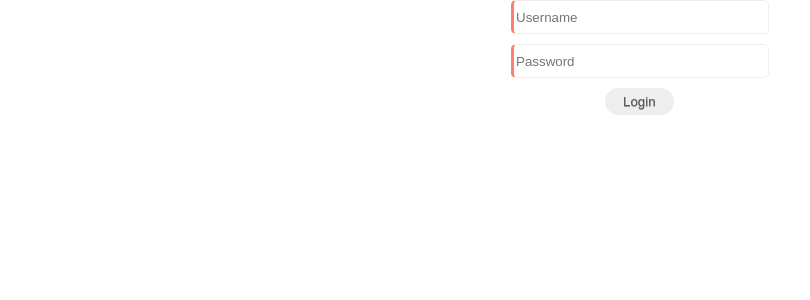
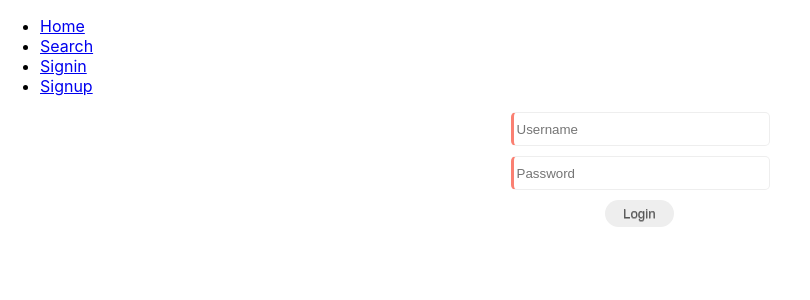
Before and after one commit to daniel08s/worst-parking, a React (Create React App) app in the folder client/: page /signin in a window 1280 px wide. Shown: the top 300 px of the page, without its empty margins (0-810 px from the left). Built offline with nearby package versions, Linux system fonts and the light colour scheme; no server answers.

Commit message:
Finish login & registration. Add withAuth & withSession HOCs. Add Navbar. Add getCurrentUser query in client

```diff
--- a/client/src/components/App.js
+++ b/client/src/components/App.js
@@ -3,6 +3,7 @@ import { Query } from 'react-apollo';
 import styled from 'styled-components';
 
 import { GET_ALL_USERS } from '../queries';
+import Error from './Error';
 
 const UserList = styled.ul`
   list-style-type: none;
@@ -20,8 +21,7 @@ const App = () => (
     <Query query={GET_ALL_USERS}>
       {({ data, loading, error }) => {
         if (loading) return <div>Loading...</div>
-        if (error) return <div>{error.message}</div>
-        console.log(data);
+        if (error) return <Error error={error}/>
         return (
           <>
             <h2>Users:</h2>
--- a/client/src/components/Auth/Logout.js
+++ b/client/src/components/Auth/Logout.js
@@ -0,0 +1,21 @@
+import React from 'react';
+import { withRouter } from 'react-router-dom';
+import { ApolloConsumer } from 'react-apollo';
+
+const handleLogout = (client, history) => {
+  localStorage.setItem('token', '');
+  client.resetStore();
+  history.push('/');
+};
+
+const Logout = ({ history }) => (
+  <ApolloConsumer>
+    {client => {
+      return (
+        <button onClick={() => handleLogout(client, history)}>Logout</button>
+      );
+    }}
+  </ApolloConsumer>
+);
+
+export default withRouter(Logout);
--- a/client/src/components/Auth/Register.js
+++ b/client/src/components/Auth/Register.js
@@ -1,18 +1,32 @@
 import React, { useState } from 'react';
+import { withRouter } from 'react-router-dom';
 import { Mutation } from 'react-apollo';
 
 import { RegisterForm, Input, Button } from '../Styles';
 import { REGISTER_USER } from '../../queries';
 import Error from '../Error';
 
-export default () => {
+const Register = (props) => {
   const [username, setUsername] = useState('');
   const [email, setEmail] = useState('');
   const [password, setPassword] = useState('');
   const [passwordConf, setPasswordConf] = useState('');
 
-  const handleSubmit = event => {
+  const clearState = () => {
+    setUsername('');
+    setEmail('');
+    setPassword('');
+    setPasswordConf('');
+  };
+
+  const handleSubmit = (event, registerUser) => {
     event.preventDefault();
+    registerUser().then(async ({ data }) => {
+      localStorage.setItem('token', data.registerUser.token);
+      await props.refetch();
+      clearState();
+      props.history.push('/');
+    });
   };
 
   const validate = () => {
@@ -26,8 +40,8 @@ export default () => {
       mutation={REGISTER_USER}
       variables={{ username, email, password }}
     >
-      {({ loading, data, error }) => (
-          <RegisterForm>
+      {(registerUser, { loading, data, error }) => (
+          <RegisterForm onSubmit={e => handleSubmit(e, registerUser)}>
             <Input
               name="username"
               placeholder="Username"
@@ -59,7 +73,7 @@ export default () => {
           <Button
             type="submit"
             disabled={loading || !validate()}
-            onSubmit={handleSubmit}
+            onSubmit={e => handleSubmit(e, registerUser)}
           >
             Register
           </Button>
@@ -69,3 +83,5 @@ export default () => {
     </Mutation>
   );
 };
+
+export default withRouter(Register);
--- a/client/src/components/Auth/Signin.js
+++ b/client/src/components/Auth/Signin.js
@@ -1,16 +1,28 @@
 import React, { useState } from 'react';
+import { withRouter } from 'react-router-dom';
 import { Mutation } from 'react-apollo';
 
 import { SigninForm, Input, Button } from '../Styles';
 import { SIGNIN_USER } from '../../queries';
 import Error from '../Error';
 
-export default () => {
+const Signin = (props) => {
   const [username, setUsername] = useState('');
   const [password, setPassword] = useState('');
 
-  const handleSubmit = event => {
+  const clearState = () => {
+    setUsername('');
+    setPassword('');
+  };
+
+  const handleSubmit = (event, signinUser) => {
     event.preventDefault();
+    signinUser().then(async ({ data }) => {
+      localStorage.setItem('token', data.signinUser.token);
+      await props.refetch();
+      clearState();
+      props.history.push('/');
+    });
   };
 
   const validate = () => username && password ? true : false;
@@ -20,8 +32,8 @@ export default () => {
       mutation={SIGNIN_USER}
       variables={{ username, password }}
     >
-      {({ loading, data, error }) => (
-        <SigninForm onSubmit={handleSubmit}>
+      {(signinUser, { loading, data, error }) => (
+        <SigninForm onSubmit={e => handleSubmit(e, signinUser)}>
           <Input
             name="username"
             placeholder="Username"
@@ -41,7 +53,7 @@ export default () => {
           <Button
             type="submit"
             disabled={loading || !validate()}
-            onSubmit={handleSubmit}
+            onSubmit={e => handleSubmit(e, signinUser)}
           >
             Login
           </Button>
@@ -51,3 +63,5 @@ export default () => {
     </Mutation>
   );
 };
+
+export default withRouter(Signin);
--- /dev/null
+++ b/client/src/components/Navbar.js
@@ -0,0 +1,51 @@
+import React, { Fragment } from 'react';
+import { NavLink } from 'react-router-dom';
+
+import Logout from '../components/Auth/Logout';
+
+const Navbar = ({ session }) => (
+  <nav>
+    {session && session.getCurrentUser ? <NavbarAuth session={session} /> : <NavbarUnAuth />}
+  </nav>
+);
+
+const NavbarAuth = ({ session }) => (
+  <Fragment>
+    <ul>
+      <li>
+        <NavLink to="/" exact>Home</NavLink>
+      </li>
+      <li>
+        <NavLink to="/search">Search</NavLink>
+      </li>
+      <li>
+        <NavLink to="/post/add">Post</NavLink>
+      </li>
+      <li>
+        <NavLink to="/profile">Profile</NavLink>
+      </li>
+      <li>
+        <Logout />
+      </li>
+    </ul>
+  </Fragment>
+);
+
+const NavbarUnAuth = () => (
+  <ul>
+    <li>
+      <NavLink to="/" exact>Home</NavLink>
+    </li>
+    <li>
+      <NavLink to="/search">Search</NavLink>
+    </li>
+    <li>
+      <NavLink to="/signin">Signin</NavLink>
+    </li>
+    <li>
+      <NavLink to="/signup">Signup</NavLink>
+    </li>
+  </ul>
+);
+
+export default Navbar;
--- a/client/src/components/Styles/index.js
+++ b/client/src/components/Styles/index.js
@@ -29,6 +29,7 @@ export const Input = styled.input`
   transition: border-color .5s ease-out;
   align-self: center;
   justify-self: center;
+  padding-left: 3px;
 
   :required {
     border-left-color: palegreen;
--- /dev/null
+++ b/client/src/components/withSession.js
@@ -0,0 +1,18 @@
+import React from 'react';
+
+import { Query } from 'react-apollo';
+import { GET_CURRENT_USER }  from '../queries';
+
+const withSession = Component => props => (
+  <Query query={GET_CURRENT_USER} >
+  {({ data, loading, refetch }) => {
+    if (loading) return null;
+    console.log(data);
+    return (
+      <Component {...props} refetch={refetch} session={data} />
+    )
+  }}
+  </Query>
+);
+
+export default withSession;
--- a/client/src/index.js
+++ b/client/src/index.js
@@ -1,4 +1,4 @@
-import React from 'react';
+import React, { Fragment } from 'react';
 import ReactDOM from 'react-dom';
 import ApolloClient from 'apollo-boost';
 import { ApolloProvider } from 'react-apollo';
@@ -14,7 +14,8 @@ import './index.css';
 import App from './components/App';
 import Register from './components/Auth/Register';
 import Signin from './components/Auth/Signin';
-
+import withSession from './components/withSession';
+import Navbar from './components/Navbar';
 
 const client = new ApolloClient({
   uri: 'http://localhost:4000/graphql',
@@ -36,20 +37,25 @@ const client = new ApolloClient({
   }
 });
 
-const Root = () => (
+const Root = ({ refetch, session }) => (
   <Router>
-    <Switch>
-      <Route path='/' exact component={App} />
-      <Route path='/register' component={Register} />
-      <Route path='/signin' component={Signin} />
-      <Redirect to="/" />
-    </Switch>
+    <Fragment>
+      <Navbar session={session} />
+      <Switch>
+        <Route path='/' exact component={App} />
+        <Route path='/register' render={() => <Register refetch={refetch} />} />
+        <Route path='/signin' render={() => <Signin refetch={refetch} />} />
+        <Redirect to="/" />
+      </Switch>
+    </Fragment>
   </Router>
 );
 
+const RootWithSession = withSession(Root);
+
 ReactDOM.render(
   <ApolloProvider client={client}>
-    <Root />
+    <RootWithSession />
   </ApolloProvider>,
   document.getElementById('root')
 );
--- a/client/src/queries/index.js
+++ b/client/src/queries/index.js
@@ -3,6 +3,17 @@ import { gql } from 'apollo-boost';
 export const GET_ALL_USERS = gql`
   query {
     getAllUsers {
+      _id
+      username
+      email
+      joinDate
+    }
+  }
+`;
+
+export const GET_CURRENT_USER = gql`
+  query {
+    getCurrentUser {
       _id
       username
       email
```
Also changed, not shown: client/src/components/withAuth.js (added, +20 -0 lines).
